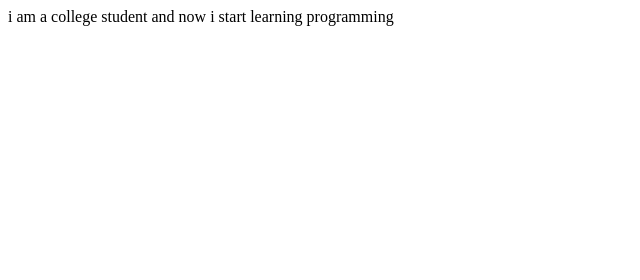
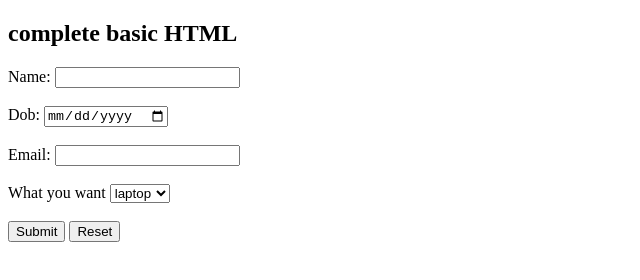
Before and after one commit to EXTRA-PERSON/learning, a plain HTML site: page index.html in a window 1280 px wide. Shown: the whole page, without its empty margins (0-640 px from the left). Drawn offline with Linux system fonts and the light colour scheme.

Commit message:
Add files via upload

```diff
--- a/index.html
+++ b/index.html
@@ -1,12 +1,29 @@
 <!DOCTYPE html>
 <html lang="en">
+
 <head>
     <meta charset="UTF-8">
     <meta http-equiv="X-UA-Compatible" content="IE=edge">
     <meta name="viewport" content="width=device-width, initial-scale=1.0">
-    <title>Document</title>
+    <title>EXTRA</title>
 </head>
+
 <body>
-   i am a college student and now i start learning programming
+    <h2>complete basic HTML</h2>
+    <div>
+        <form action="backend.js">
+            Name: <input type="text" name="myName"><br><br>
+            Dob: <input type="date" name="myAge"><br><br>
+            Email: <input type="email" name="myEmail"><br><br>
+            <label for="any">What you want </label>
+            <select name="any" id="any">
+                <option value="lap">laptop</option>
+                <option value="ph">phone</option>
+            </select><br><br>
+            <input type="submit" name="submit">
+            <input type="reset" name="reset">
+        </form>
+    </div>
 </body>
+
 </html>
```
